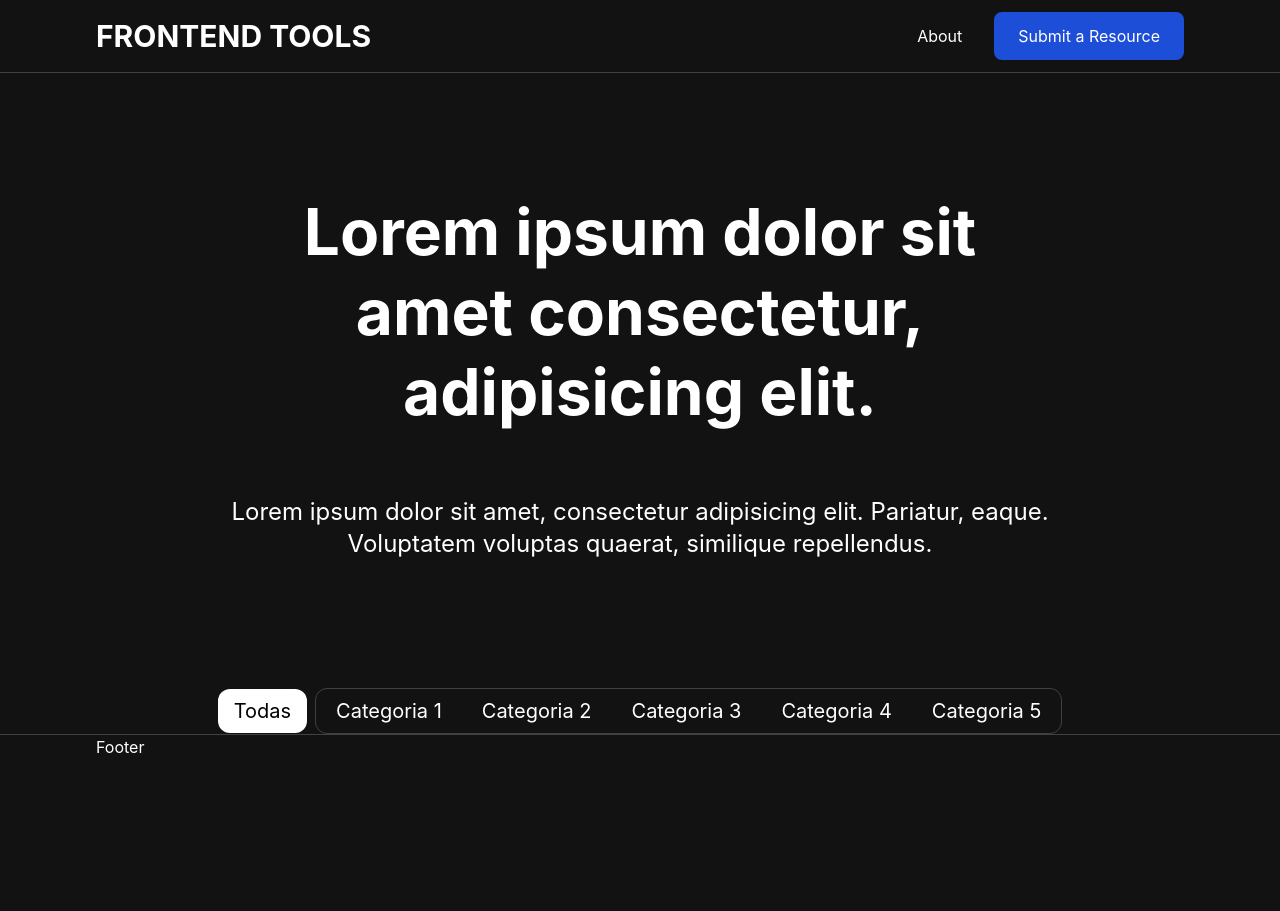
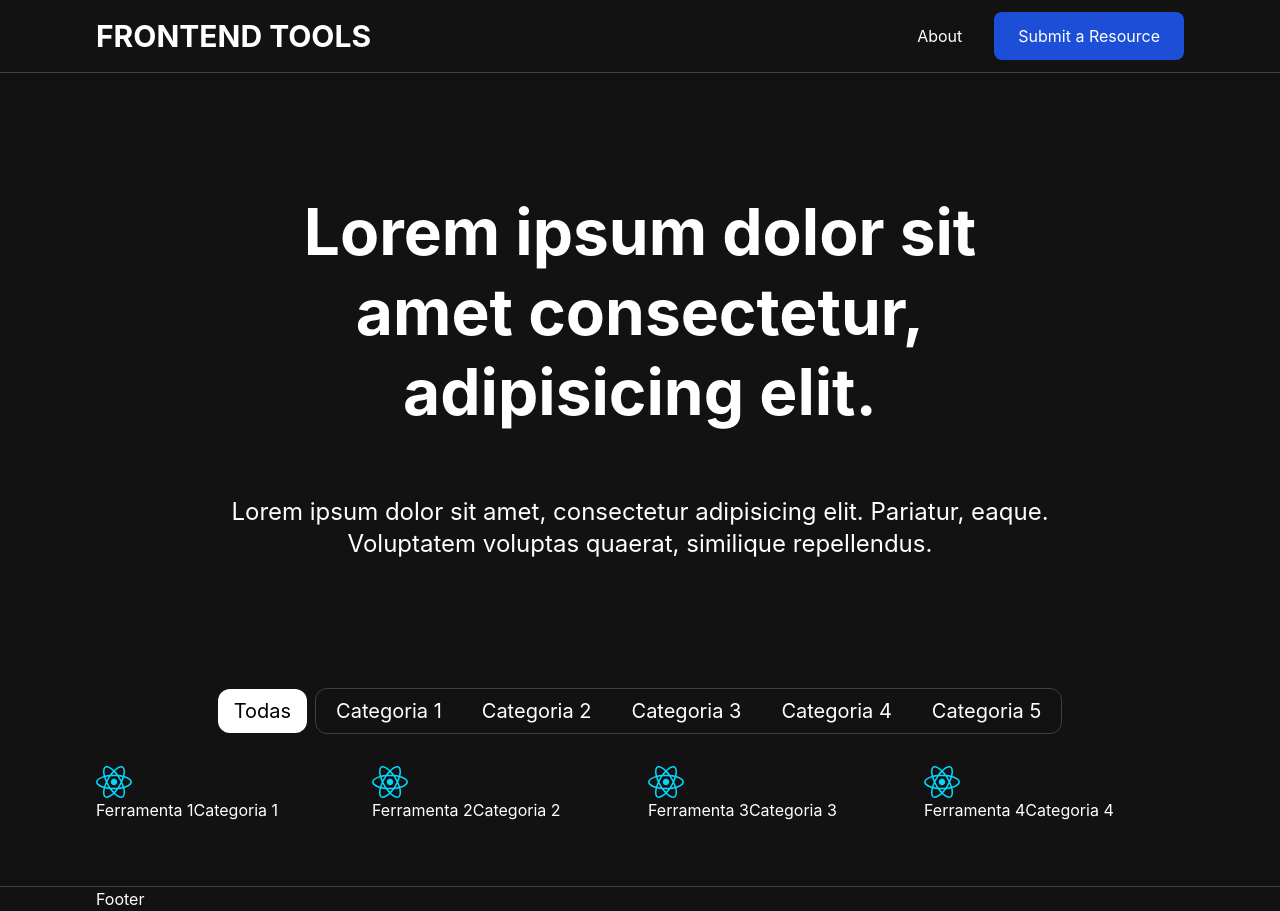
Before and after one commit to SnayderRodrigues/frontcards, a React (Vite) app: page / in a window 1280 px wide. Before the commit the page ends 800 px from the top, so only its background shows below. Built offline with nearby package versions, Linux system fonts and the light colour scheme.

Commit message:
feat: add FeaturedTool component and featuredTools array to display tools on HomePage

```diff
--- a/src/pages/HomePage.jsx
+++ b/src/pages/HomePage.jsx
@@ -1,6 +1,40 @@
 import React from "react";
+import ToolImage from "../assets/react.svg";
 
 const HomePage = () => {
+  const FeaturedTool = ({ image, category, title }) => (
+    <div className="">
+      <img src={image} />
+      <div className="">
+        <span>{title}</span>
+        <span>{category}</span>
+      </div>
+    </div>
+  );
+
+  const featuredTools = [
+    {
+      image: ToolImage,
+      category: "Categoria 1",
+      title: "Ferramenta 1",
+    },
+    {
+      image: ToolImage,
+      category: "Categoria 2",
+      title: "Ferramenta 2",
+    },
+    {
+      image: ToolImage,
+      category: "Categoria 3",
+      title: "Ferramenta 3",
+    },
+    {
+      image: ToolImage,
+      category: "Categoria 4",
+      title: "Ferramenta 4",
+    },
+  ];
+
   return (
     <>
       <main>
@@ -18,27 +52,48 @@ const HomePage = () => {
         </section>
         <section>
           <div className="wrapper">
-            <div className="flex items-center justify-center gap-2">
-              <button className="text-xl text-black bg-white px-4 py-2 rounded-xl">Todas</button>
+            <div className="flex items-center justify-center gap-2 mb-8">
+              <button className="text-xl text-black bg-white px-4 py-2 rounded-xl">
+                Todas
+              </button>
               <ul className="flex items-center text-xl border border-neutral-700 rounded-xl">
                 <li className="flex items-center gap-2 px-5 py-2">
-                  <a href="" className="hover:text-neutral-400">Categoria 1</a>
+                  <a href="" className="hover:text-neutral-400">
+                    Categoria 1
+                  </a>
                 </li>
                 <li className="flex items-center gap-2 px-5 py-2">
-                  <a href="" className="hover:text-neutral-400">Categoria 2</a>
+                  <a href="" className="hover:text-neutral-400">
+                    Categoria 2
+                  </a>
                 </li>
                 <li className="flex items-center gap-2 px-5 py-2">
-                  <a href="" className="hover:text-neutral-400">Categoria 3 </a>
+                  <a href="" className="hover:text-neutral-400">
+                    Categoria 3{" "}
+                  </a>
                 </li>
                 <li className="flex items-center gap-2 px-5 py-2">
-                  <a href="" className="hover:text-neutral-400">Categoria 4</a>
+                  <a href="" className="hover:text-neutral-400">
+                    Categoria 4
+                  </a>
                 </li>
                 <li className="flex items-center gap-2 px-5 py-2">
-                  <a href="" className="hover:text-neutral-400">Categoria 5</a>
+                  <a href="" className="hover:text-neutral-400">
+                    Categoria 5
+                  </a>
                 </li>
               </ul>
             </div>
-            <div></div>
+            <div className="grid grid-cols-4 gap-4 mb-16">
+              {featuredTools.map((post, index) => (
+                <FeaturedTool
+                  key={index}
+                  image={post.image}
+                  category={post.category}
+                  title={post.title}
+                />
+              ))}
+            </div>
           </div>
         </section>
       </main>
```
